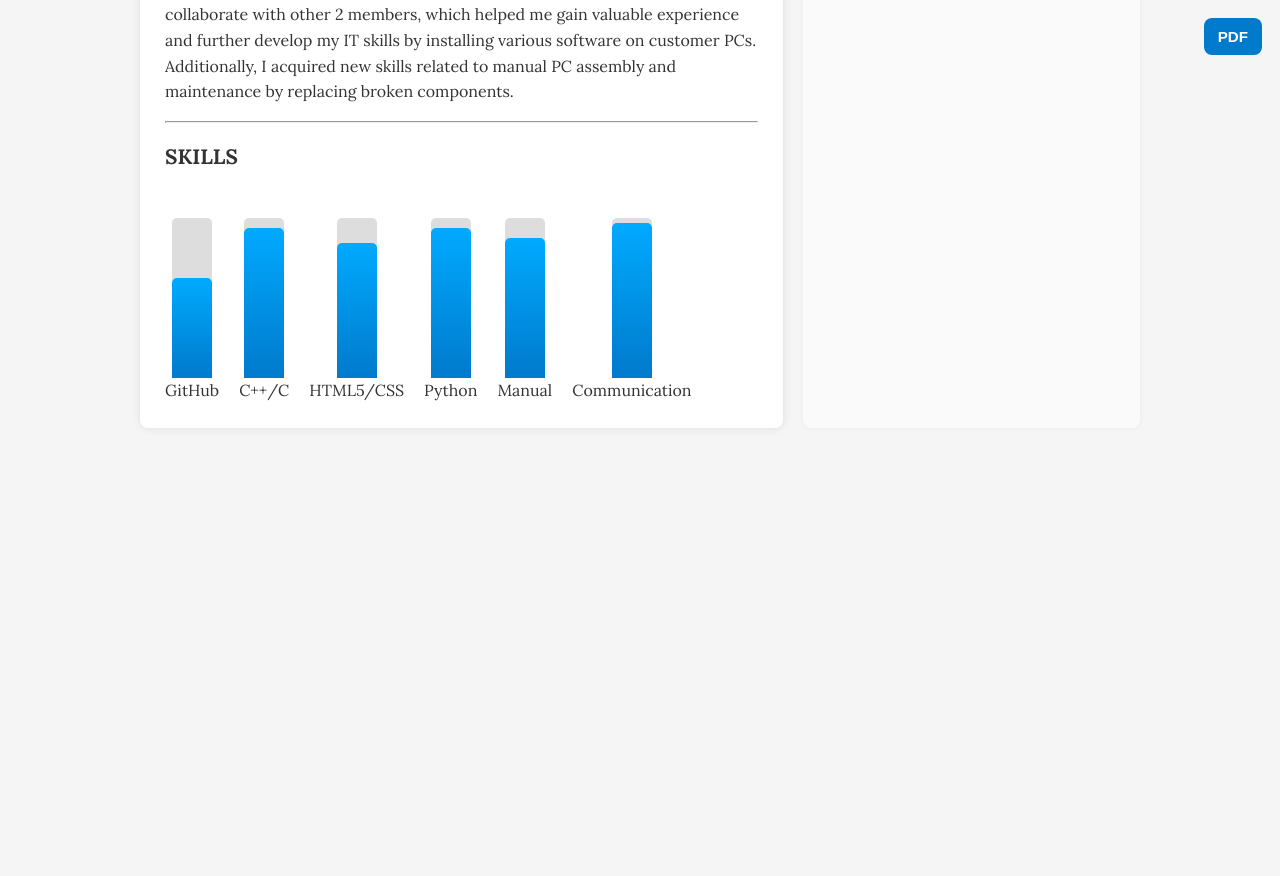
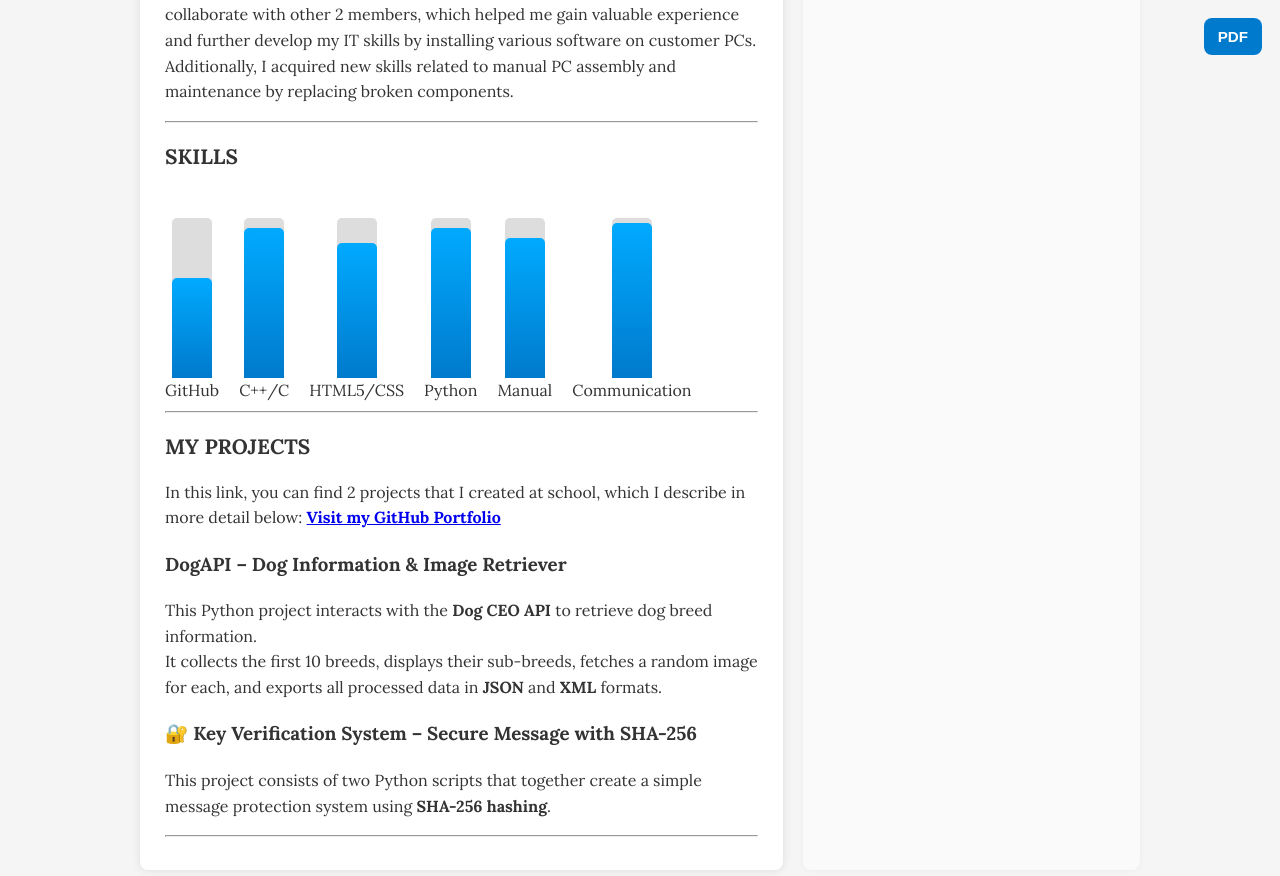
Before and after one commit to Albe-1/GibellatoDigitalProfile.github.io, a Jekyll site: the page built from index.md, in a window 1280 px wide and 900 px high, scrolled down 1203 px. Shown: the top 876 px of the window. Built offline with Jekyll 4.4.1, drawn with Linux system fonts in a browser that asks for light colours; before the commit the page ends 1661 px from its top, so only the background shows below that.

Commit message:
Update index.md

```diff
--- a/index.md
+++ b/index.md
@@ -74,3 +74,21 @@ I completed my PCTO at Kernel Computer, a small company located in San Giuseppe
     <span>Communication</span>
   </div>
 </div>
+
+---
+
+## My Projects
+
+In this link, you can find 2 projects that I created at school, which I describe in more detail below:
+**[Visit my GitHub Portfolio](https://github.com/Albe-1/portfolio)**
+
+### DogAPI – Dog Information & Image Retriever
+
+This Python project interacts with the **Dog CEO API** to retrieve dog breed information.
+It collects the first 10 breeds, displays their sub-breeds, fetches a random image for each, and exports all processed data in **JSON** and **XML** formats.
+
+### 🔐 Key Verification System – Secure Message with SHA-256
+
+This project consists of two Python scripts that together create a simple message protection system using **SHA-256 hashing**.
+
+---
```
